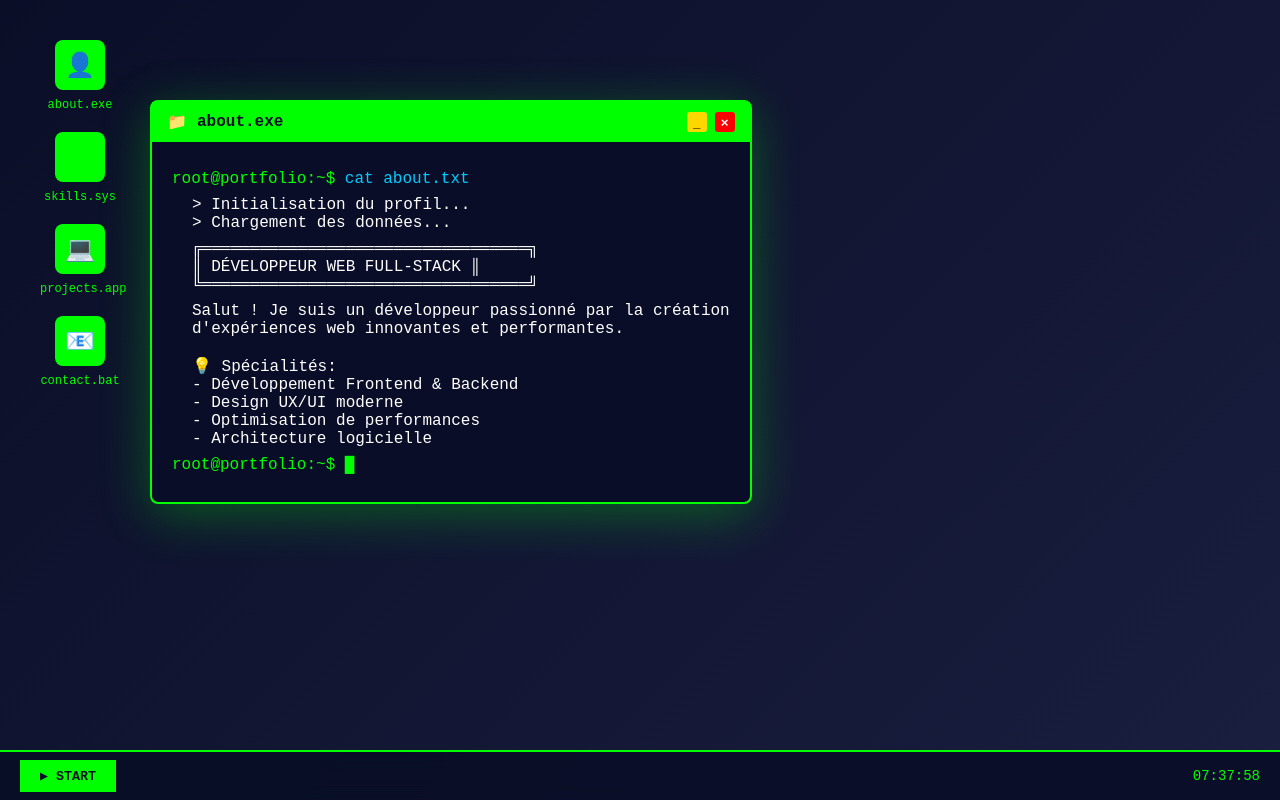
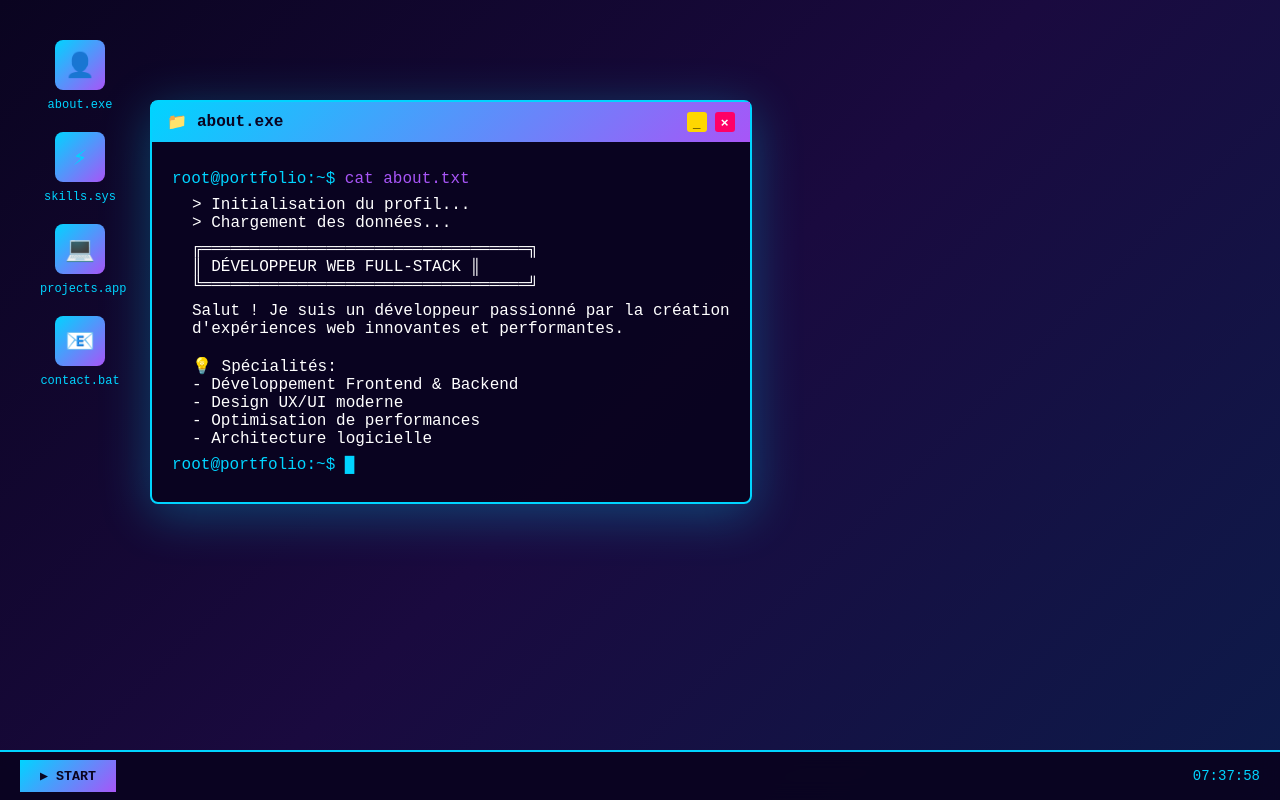
Before and after one commit to Unybudy/mon-portfolio, a PHP site: page / in a window 1280 px wide. Run offline with PHP 8.4, Linux system fonts and the light colour scheme.

Commit message:
Update style.css

```diff
--- a/style.css
+++ b/style.css
@@ -6,15 +6,15 @@
 
 body {
     font-family: 'Courier New', monospace;
-    background: #0a0e27;
-    color: #00ff00;
+    background: #0a0420;
+    color: #00d4ff;
     overflow: hidden;
 }
 
 /* Desktop */
 .desktop {
     height: 100vh;
-    background: linear-gradient(135deg, #0a0e27 0%, #1a1e3f 100%);
+    background: linear-gradient(135deg, #0a0420 0%, #1a0a3f 50%, #0d1b4a 100%);
     position: relative;
     padding: 20px;
 }
@@ -26,8 +26,8 @@ body {
     left: 0;
     right: 0;
     height: 50px;
-    background: rgba(10, 14, 39, 0.95);
-    border-top: 2px solid #00ff00;
+    background: rgba(10, 4, 32, 0.95);
+    border-top: 2px solid #00d4ff;
     display: flex;
     align-items: center;
     padding: 0 20px;
@@ -36,8 +36,8 @@ body {
 }
 
 .start-btn {
-    background: #00ff00;
-    color: #0a0e27;
+    background: linear-gradient(135deg, #00d4ff 0%, #a855f7 100%);
+    color: #0a0420;
     border: none;
     padding: 8px 20px;
     font-family: 'Courier New', monospace;
@@ -72,7 +72,7 @@ body {
 .icon-img {
     width: 50px;
     height: 50px;
-    background: #00ff00;
+    background: linear-gradient(135deg, #00d4ff 0%, #a855f7 100%);
     margin: 0 auto 8px;
     border-radius: 8px;
     display: flex;
@@ -83,23 +83,23 @@ body {
 
 .icon-label {
     font-size: 12px;
-    color: #00ff00;
+    color: #00d4ff;
 }
 
 /* Windows */
 .window {
     position: absolute;
-    background: rgba(10, 14, 39, 0.98);
-    border: 2px solid #00ff00;
+    background: rgba(10, 4, 32, 0.98);
+    border: 2px solid #00d4ff;
     border-radius: 8px;
     min-width: 400px;
     max-width: 800px;
-    box-shadow: 0 10px 50px rgba(0, 255, 0, 0.3);
+    box-shadow: 0 10px 50px rgba(0, 212, 255, 0.3);
 }
 
 .window-header {
-    background: #00ff00;
-    color: #0a0e27;
+    background: linear-gradient(135deg, #00d4ff 0%, #a855f7 100%);
+    color: #0a0420;
     padding: 10px 15px;
     display: flex;
     justify-content: space-between;
@@ -135,11 +135,11 @@ body {
 }
 
 .maximize {
-    background: #00ff00;
+    background: #00d4ff;
 }
 
 .close {
-    background: #ff0000;
+    background: #ff0066;
     color: white;
 }
 
@@ -171,11 +171,11 @@ body {
 }
 
 .prompt {
-    color: #00ff00;
+    color: #00d4ff;
 }
 
 .command {
-    color: #00ccff;
+    color: #a855f7;
 }
 
 .output {
@@ -264,10 +266,10 @@ body {
 }
 
 ::-webkit-scrollbar-track {
-    background: rgba(0, 255, 0, 0.1);
+    background: rgba(0, 212, 255, 0.1);
 }
 
 ::-webkit-scrollbar-thumb {
-    background: #00ff00;
+    background: linear-gradient(180deg, #00d4ff, #a855f7);
     border-radius: 5px;
 }
```
Also changed, not shown: other parts of style.css (+13 -11 lines).
